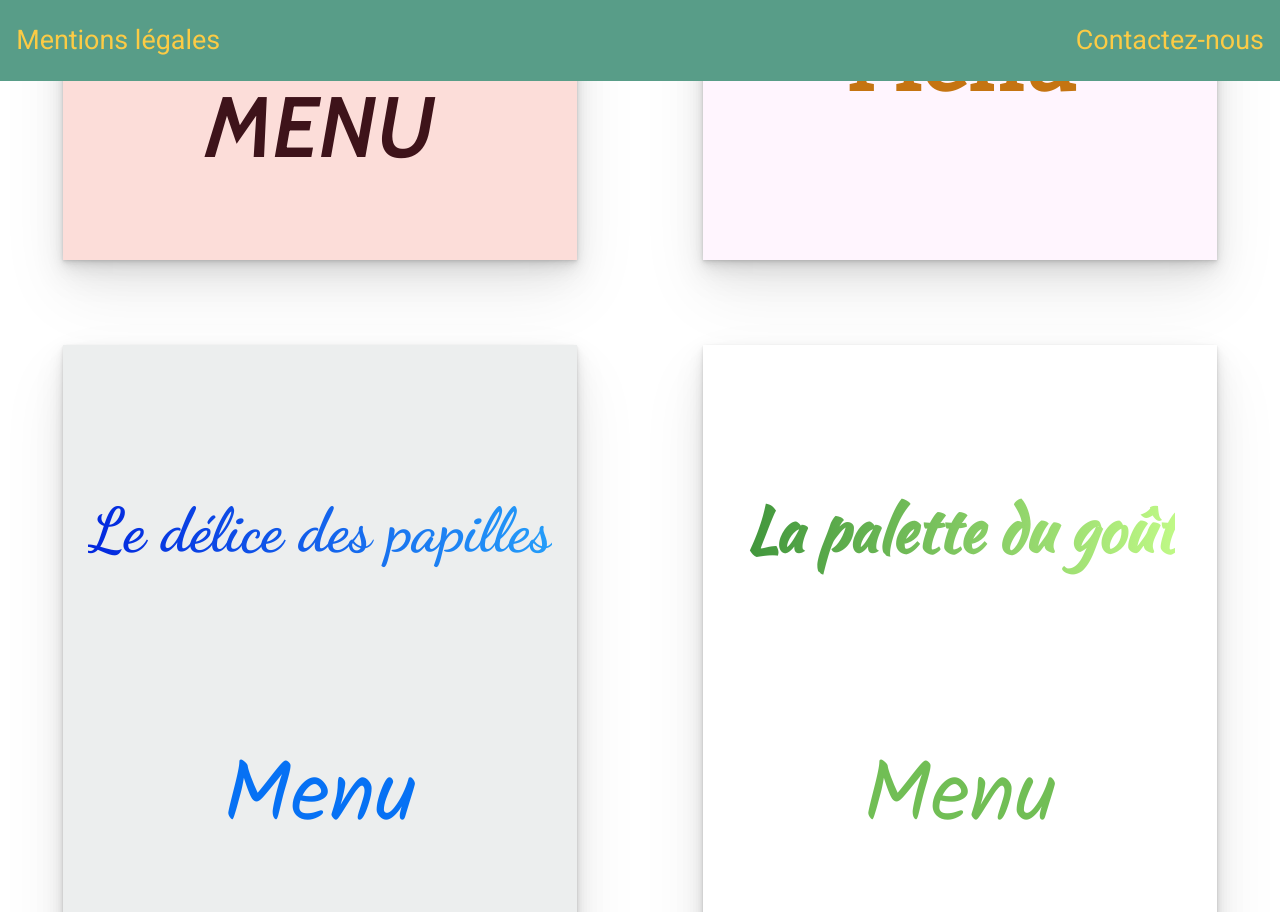
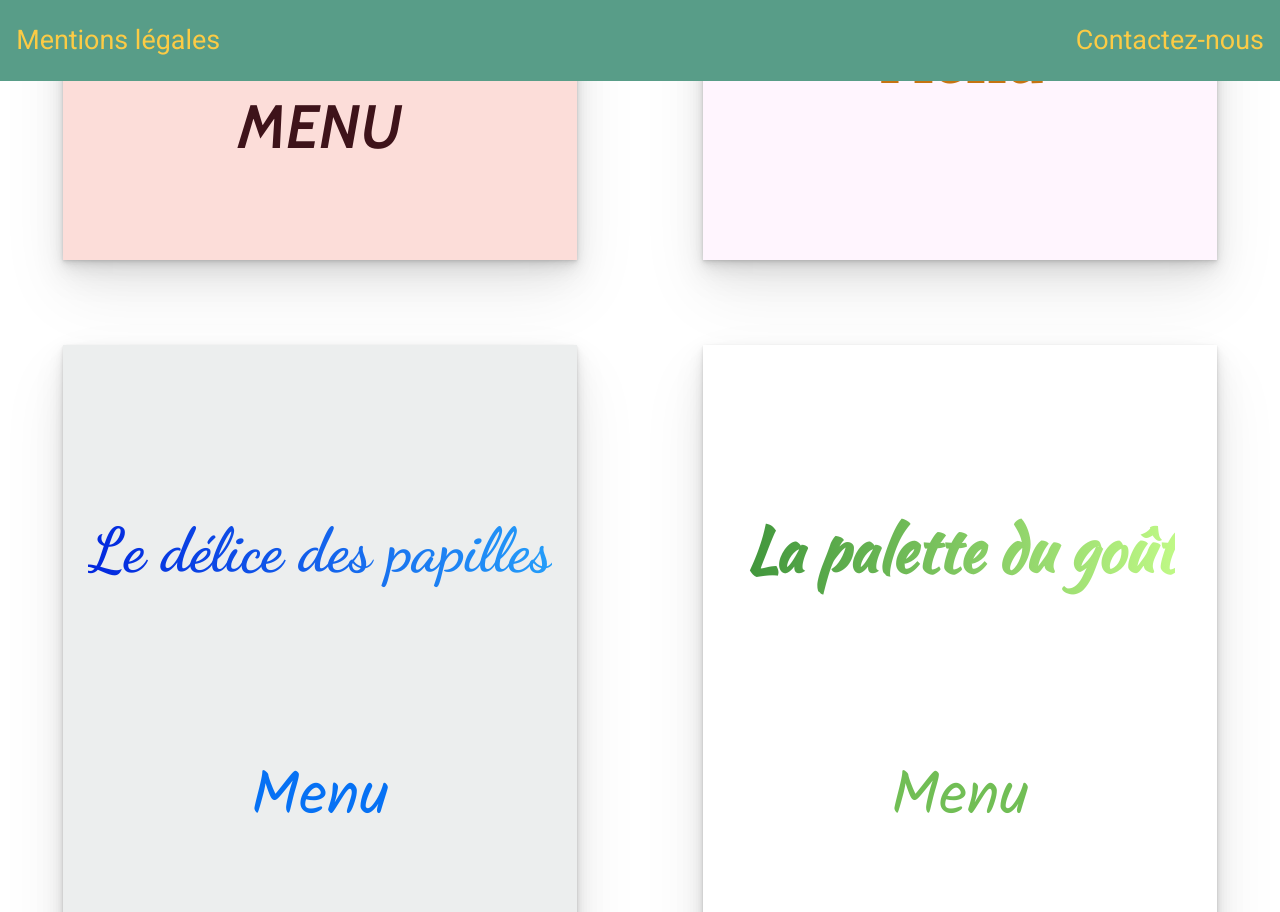
Before and after one commit to MathieuClery/Ohmyfood, a plain HTML site: page index.html in a window 1280 px wide. Shown: the part 719-1631 px from the top of the page. Drawn offline with nearby package versions, Linux system fonts and the light colour scheme; files that its build step writes are made by us from their sources; a web font is replaced by a local one.

Commit message:
Fix : edit _index.scss

```diff
--- a/src/pages/_index.scss
+++ b/src/pages/_index.scss
@@ -10,7 +10,7 @@
         padding: 5em 0;
     }
     @include extra_large_device {
-        max-width: 85vw;
+        width: 75vw;
         margin : auto;
     }
 }
@@ -18,6 +18,9 @@
     display: flex;
     flex-wrap: wrap;
     justify-content: center;
+    @include extra_large_device {
+        max-width: 70em;
+    }
     .menu-links__item {
         align-items: center;
         box-shadow: $box-shadow-color;
@@ -86,11 +89,11 @@
                 }
                 .menu1__text {
                     font-family: $menu1-typography--text;
-                    font-size: 3em;
+                    font-size: 1.8em;
                     text-transform: uppercase;
                     color: $menu1-color;
                     @include small_device {
-                        font-size: 3.5em;
+                        font-size: 2.5em;
                     }
                 }
                 .menu2__title {
@@ -112,10 +115,10 @@
                 .menu2__text {
                     color: $menu2-color--1;
                     font-family: $menu2-typography--text;
-                    font-size: 3em;
+                    font-size: 1.8em;
                     font-weight: 600;
                     @include small_device {
-                        font-size: 3.5em;
+                        font-size: 2.5em;
                     }
                 }
                 .menu3__title {
@@ -135,9 +138,9 @@
                 .menu3__text {
                     color: $menu3-color--2;
                     font-family: $menu3-typography--text;
-                    font-size: 3em;
+                    font-size: 2em;
                     @include small_device {
-                        font-size: 3.5em;
+                        font-size: 2.5em;
                     }
                 }
                 .menu4__title {
@@ -157,9 +160,9 @@
                 .menu4__text {
                     color:  $menu4-color--2;
                     font-family: $menu4-typography--text;
-                    font-size: 3em;
+                    font-size: 2em;
                     @include small_device {
-                        font-size: 3.5em;
+                        font-size: 2.5em;
                     }
                 }
             }
```
